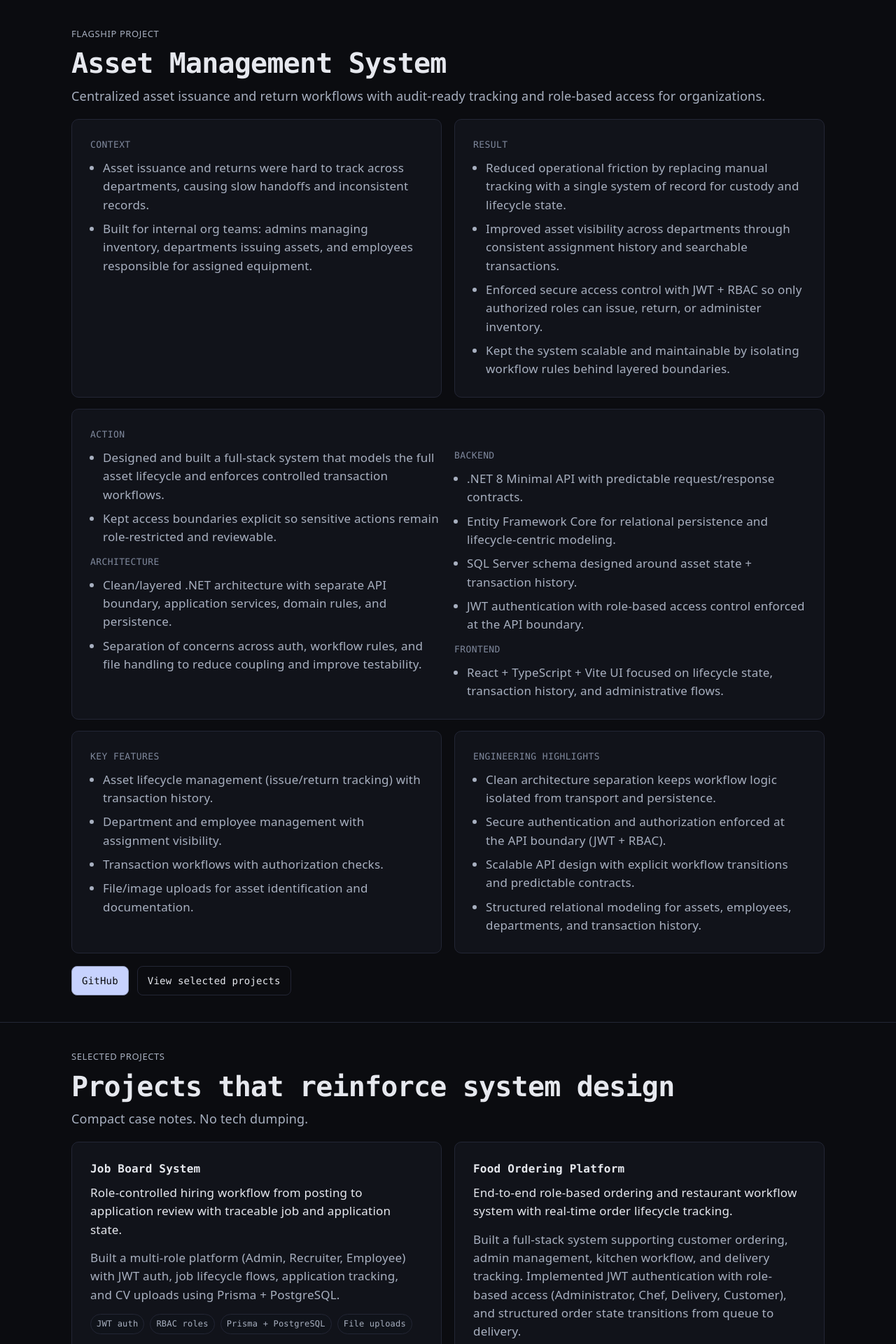
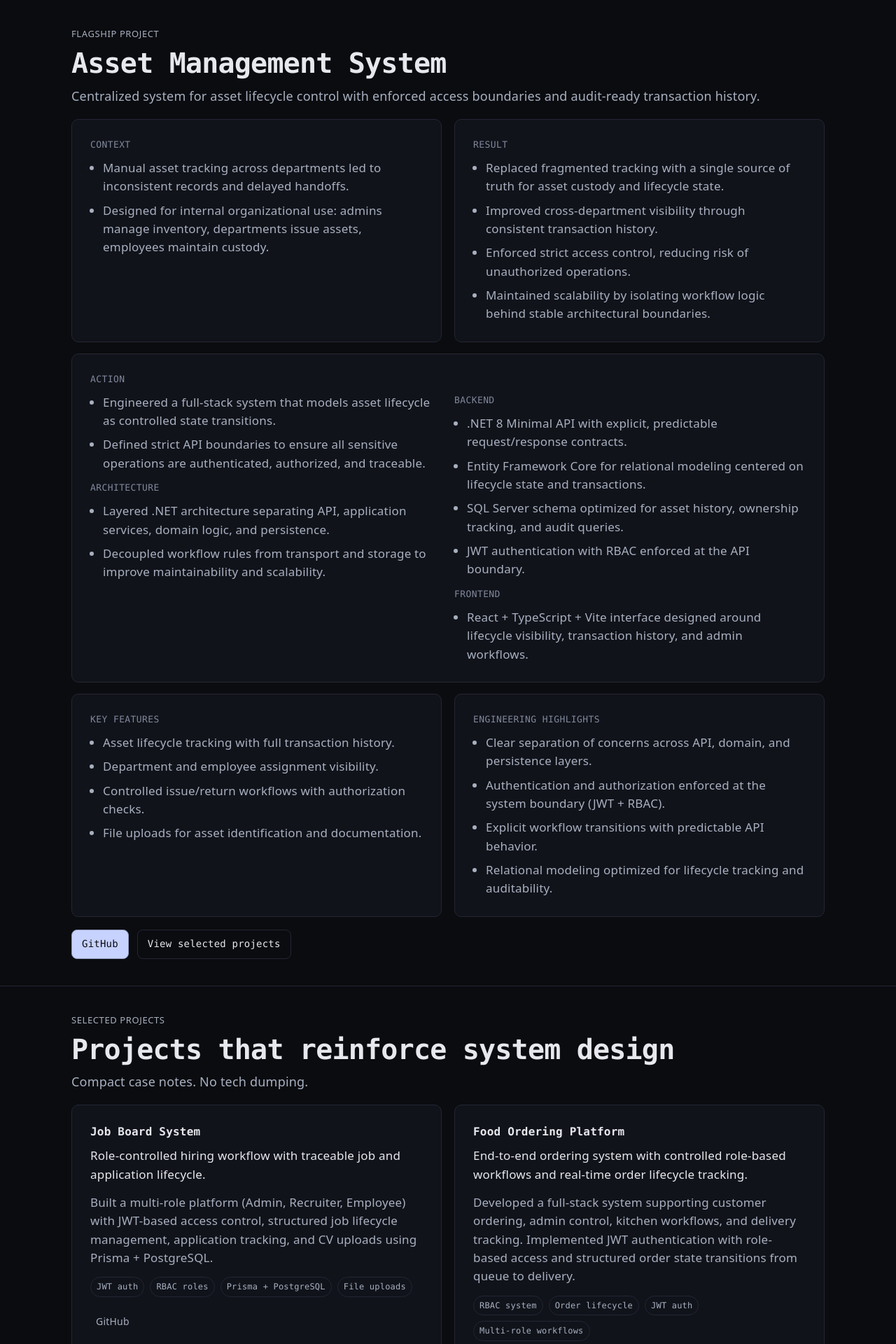
Before and after one commit to Addisu544/Portfolio, a React (Vite) app: page / in a window 1280 px wide. Shown: the part 680-2600 px from the top of the page at 70% size. Built offline with nearby package versions, Linux system fonts and the light colour scheme.

Commit message:
update the content

```diff
--- a/src/data/portfolio.ts
+++ b/src/data/portfolio.ts
@@ -1,3 +1,128 @@
+// import type { PortfolioContent } from './types'
+
+// export const portfolio: PortfolioContent = {
+//   person: {
+//     name: 'Addisu Agerie',
+//     availability: 'Open to opportunities',
+//     stackLine: 'Core: React · TypeScript · .NET · Node · PostgreSQL · SQL Server',
+//     identityLine: 'Backend-first full-stack: secure APIs, clean boundaries, measurable latency.',
+//     links: {
+//       linkedin: 'https://www.linkedin.com/in/addisu544',
+//       github: 'https://github.com/Addisu544',
+//       email: 'addisuagerie544@gmail.com',
+//       telegram: 'https://t.me/addisu544',
+//       resumePath: '/cv.pdf',
+//     },
+//   },
+//   hero: {
+//     headline: 'Full-stack engineer building secure, high-performance systems.',
+//     subheadline: 'Full-stack engineer @ INSA — focused on security, performance, and system design.',
+//     primaryCtaLabel: 'View flagship project',
+//     secondaryCtaLabel: 'Download CV / Contact',
+//     proofBullets: [
+//       'JWT + RBAC enforced at the API boundary for workflow-critical actions.',
+//       'Transaction-first lifecycle tracking with searchable custody history and audit-ready records.',
+//       'Layered .NET architecture to keep workflow rules stable as features scale.',
+//     ],
+//   },
+//   flagship: {
+//     id: 'flagship',
+//     title: 'Asset Management System',
+//     impact:
+//       'Centralized asset issuance and return workflows with audit-ready tracking and role-based access for organizations.',
+//     context: [
+//       'Asset issuance and returns were hard to track across departments, causing slow handoffs and inconsistent records.',
+//       'Built for internal org teams: admins managing inventory, departments issuing assets, and employees responsible for assigned equipment.',
+//     ],
+//     action: {
+//       summary: [
+//         'Designed and built a full-stack system that models the full asset lifecycle and enforces controlled transaction workflows.',
+//         'Kept access boundaries explicit so sensitive actions remain role-restricted and reviewable.',
+//       ],
+//       architecture: [
+//         'Clean/layered .NET architecture with separate API boundary, application services, domain rules, and persistence.',
+//         'Separation of concerns across auth, workflow rules, and file handling to reduce coupling and improve testability.',
+//       ],
+//       backend: [
+//         '.NET 8 Minimal API with predictable request/response contracts.',
+//         'Entity Framework Core for relational persistence and lifecycle-centric modeling.',
+//         'SQL Server schema designed around asset state + transaction history.',
+//         'JWT authentication with role-based access control enforced at the API boundary.',
+//       ],
+//       frontend: [
+//         'React + TypeScript + Vite UI focused on lifecycle state, transaction history, and administrative flows.',
+//       ],
+//       features: [
+//         'Asset lifecycle management (issue/return tracking) with transaction history.',
+//         'Department and employee management with assignment visibility.',
+//         'Transaction workflows with authorization checks.',
+//         'File/image uploads for asset identification and documentation.',
+//       ],
+//     },
+//     result: [
+//       'Reduced operational friction by replacing manual tracking with a single system of record for custody and lifecycle state.',
+//       'Improved asset visibility across departments through consistent assignment history and searchable transactions.',
+//       'Enforced secure access control with JWT + RBAC so only authorized roles can issue, return, or administer inventory.',
+//       'Kept the system scalable and maintainable by isolating workflow rules behind layered boundaries.',
+//     ],
+//     highlights: [
+//       'Clean architecture separation keeps workflow logic isolated from transport and persistence.',
+//       'Secure authentication and authorization enforced at the API boundary (JWT + RBAC).',
+//       'Scalable API design with explicit workflow transitions and predictable contracts.',
+//       'Structured relational modeling for assets, employees, departments, and transaction history.',
+//     ],
+//     links: {
+//       github: 'https://github.com/Addisu544/asset-management',
+//     },
+//   },
+//   selectedProjects: [
+//     {
+//       title: 'Job Board System',
+//       impact:
+//         'Role-controlled hiring workflow from posting to application review with traceable job and application state.',
+//       action:
+//         'Built a multi-role platform (Admin, Recruiter, Employee) with JWT auth, job lifecycle flows, application tracking, and CV uploads using Prisma + PostgreSQL.',
+//       tags: ['JWT auth', 'RBAC roles', 'Prisma + PostgreSQL', 'File uploads'],
+//       links: {
+//         github: 'https://github.com/Addisu544/job-board',
+//       },
+//     },
+//     {
+//       title: 'Food Ordering Platform',
+//       impact: 'End-to-end role-based ordering and restaurant workflow system with real-time order lifecycle tracking.',
+//       action:
+//         'Built a full-stack system supporting customer ordering, admin management, kitchen workflow, and delivery tracking. Implemented JWT authentication with role-based access (Administrator, Chef, Delivery, Customer), and structured order state transitions from queue to delivery.',
+//       tags: ['RBAC system', 'Order lifecycle', 'JWT auth', 'Dual database'],
+//       links: {
+//         github: 'https://github.com/Addisu544/online-pizza-ordering',
+//       },
+//     },
+//     {
+//       title: 'MovieHub',
+//       impact: 'High-performance movie discovery interface with real-time search, filtering, and infinite scrolling.',
+//       action:
+//         'Developed a frontend-focused SPA using React + Vite integrating TMDB APIs. Implemented infinite scrolling with IntersectionObserver, client-side filtering/sorting, and localStorage-backed favorites with theme persistence.',
+//       tags: ['Infinite scroll', 'API integration', 'State persistence', 'Responsive UI'],
+//       links: {
+//         github: 'https://github.com/Addisu544/MovieHub',
+//       },
+//     }
+//   ],
+//   professionalContext: {
+//     lines: [
+//       'INSA (Information Network Security Agency) — full-stack engineer on security-critical systems.',
+//       'Focus: secure API boundaries, performance budgets, and scalable system design.',
+//       'I optimize for measurable reliability: predictable contracts, controlled workflows, and observability-ready services.',
+//     ],
+//     edgeLine: 'I ramp fast on unfamiliar systems and turn ambiguity into production-ready decisions.',
+//   },
+//   contact: {
+//     heading: 'Contact',
+//     ctaLine: 'Reach out for backend-heavy full-stack roles focused on secure, high-performance systems.',
+//   },
+// }
+
+
 import type { PortfolioContent } from './types'
 
 export const portfolio: PortfolioContent = {
@@ -5,7 +130,7 @@ export const portfolio: PortfolioContent = {
     name: 'Addisu Agerie',
     availability: 'Open to opportunities',
     stackLine: 'Core: React · TypeScript · .NET · Node · PostgreSQL · SQL Server',
-    identityLine: 'Backend-first full-stack: secure APIs, clean boundaries, measurable latency.',
+    identityLine: 'Backend-first full-stack: secure APIs, controlled workflows, predictable performance.',
     links: {
       linkedin: 'https://www.linkedin.com/in/addisu544',
       github: 'https://github.com/Addisu544',
@@ -14,110 +139,141 @@ export const portfolio: PortfolioContent = {
       resumePath: '/cv.pdf',
     },
   },
+
   hero: {
     headline: 'Full-stack engineer building secure, high-performance systems.',
-    subheadline: 'Full-stack engineer @ INSA — focused on security, performance, and system design.',
+    subheadline: 'Full-stack engineer @ INSA — focused on API integrity, performance, and scalable system design.',
     primaryCtaLabel: 'View flagship project',
     secondaryCtaLabel: 'Download CV / Contact',
     proofBullets: [
-      'JWT + RBAC enforced at the API boundary for workflow-critical actions.',
-      'Transaction-first lifecycle tracking with searchable custody history and audit-ready records.',
-      'Layered .NET architecture to keep workflow rules stable as features scale.',
+      'JWT + RBAC enforced at the API boundary for workflow-critical operations.',
+      'Transaction-driven lifecycle tracking with audit-ready history and state control.',
+      'Layered .NET architecture that keeps business rules stable as the system evolves.',
     ],
   },
+
   flagship: {
     id: 'flagship',
     title: 'Asset Management System',
+
     impact:
-      'Centralized asset issuance and return workflows with audit-ready tracking and role-based access for organizations.',
+      'Centralized system for asset lifecycle control with enforced access boundaries and audit-ready transaction history.',
+
     context: [
-      'Asset issuance and returns were hard to track across departments, causing slow handoffs and inconsistent records.',
-      'Built for internal org teams: admins managing inventory, departments issuing assets, and employees responsible for assigned equipment.',
+      'Manual asset tracking across departments led to inconsistent records and delayed handoffs.',
+      'Designed for internal organizational use: admins manage inventory, departments issue assets, employees maintain custody.',
     ],
+
     action: {
       summary: [
-        'Designed and built a full-stack system that models the full asset lifecycle and enforces controlled transaction workflows.',
-        'Kept access boundaries explicit so sensitive actions remain role-restricted and reviewable.',
+        'Engineered a full-stack system that models asset lifecycle as controlled state transitions.',
+        'Defined strict API boundaries to ensure all sensitive operations are authenticated, authorized, and traceable.',
       ],
+
       architecture: [
-        'Clean/layered .NET architecture with separate API boundary, application services, domain rules, and persistence.',
-        'Separation of concerns across auth, workflow rules, and file handling to reduce coupling and improve testability.',
+        'Layered .NET architecture separating API, application services, domain logic, and persistence.',
+        'Decoupled workflow rules from transport and storage to improve maintainability and scalability.',
       ],
+
       backend: [
-        '.NET 8 Minimal API with predictable request/response contracts.',
-        'Entity Framework Core for relational persistence and lifecycle-centric modeling.',
-        'SQL Server schema designed around asset state + transaction history.',
-        'JWT authentication with role-based access control enforced at the API boundary.',
+        '.NET 8 Minimal API with explicit, predictable request/response contracts.',
+        'Entity Framework Core for relational modeling centered on lifecycle state and transactions.',
+        'SQL Server schema optimized for asset history, ownership tracking, and audit queries.',
+        'JWT authentication with RBAC enforced at the API boundary.',
       ],
+
       frontend: [
-        'React + TypeScript + Vite UI focused on lifecycle state, transaction history, and administrative flows.',
+        'React + TypeScript + Vite interface designed around lifecycle visibility, transaction history, and admin workflows.',
       ],
+
       features: [
-        'Asset lifecycle management (issue/return tracking) with transaction history.',
-        'Department and employee management with assignment visibility.',
-        'Transaction workflows with authorization checks.',
-        'File/image uploads for asset identification and documentation.',
+        'Asset lifecycle tracking with full transaction history.',
+        'Department and employee assignment visibility.',
+        'Controlled issue/return workflows with authorization checks.',
+        'File uploads for asset identification and documentation.',
       ],
     },
+
     result: [
-      'Reduced operational friction by replacing manual tracking with a single system of record for custody and lifecycle state.',
-      'Improved asset visibility across departments through consistent assignment history and searchable transactions.',
-      'Enforced secure access control with JWT + RBAC so only authorized roles can issue, return, or administer inventory.',
-      'Kept the system scalable and maintainable by isolating workflow rules behind layered boundaries.',
+      'Replaced fragmented tracking with a single source of truth for asset custody and lifecycle state.',
+      'Improved cross-department visibility through consistent transaction history.',
+      'Enforced strict access control, reducing risk of unauthorized operations.',
+      'Maintained scalability by isolating workflow logic behind stable architectural boundaries.',
     ],
+
     highlights: [
-      'Clean architecture separation keeps workflow logic isolated from transport and persistence.',
-      'Secure authentication and authorization enforced at the API boundary (JWT + RBAC).',
-      'Scalable API design with explicit workflow transitions and predictable contracts.',
-      'Structured relational modeling for assets, employees, departments, and transaction history.',
+      'Clear separation of concerns across API, domain, and persistence layers.',
+      'Authentication and authorization enforced at the system boundary (JWT + RBAC).',
+      'Explicit workflow transitions with predictable API behavior.',
+      'Relational modeling optimized for lifecycle tracking and auditability.',
     ],
+
     links: {
       github: 'https://github.com/Addisu544/asset-management',
     },
   },
+
   selectedProjects: [
     {
       title: 'Job Board System',
       impact:
-        'Role-controlled hiring workflow from posting to application review with traceable job and application state.',
+        'Role-controlled hiring workflow with traceable job and application lifecycle.',
+
       action:
-        'Built a multi-role platform (Admin, Recruiter, Employee) with JWT auth, job lifecycle flows, application tracking, and CV uploads using Prisma + PostgreSQL.',
+        'Built a multi-role platform (Admin, Recruiter, Employee) with JWT-based access control, structured job lifecycle management, application tracking, and CV uploads using Prisma + PostgreSQL.',
+
       tags: ['JWT auth', 'RBAC roles', 'Prisma + PostgreSQL', 'File uploads'],
+
       links: {
         github: 'https://github.com/Addisu544/job-board',
       },
     },
+
     {
       title: 'Food Ordering Platform',
-      impact: 'End-to-end role-based ordering and restaurant workflow system with real-time order lifecycle tracking.',
+      impact:
+        'End-to-end ordering system with controlled role-based workflows and real-time order lifecycle tracking.',
+
       action:
-        'Built a full-stack system supporting customer ordering, admin management, kitchen workflow, and delivery tracking. Implemented JWT authentication with role-based access (Administrator, Chef, Delivery, Customer), and structured order state transitions from queue to delivery.',
-      tags: ['RBAC system', 'Order lifecycle', 'JWT auth', 'Dual database'],
+        'Developed a full-stack system supporting customer ordering, admin control, kitchen workflows, and delivery tracking. Implemented JWT authentication with role-based access and structured order state transitions from queue to delivery.',
+
+      tags: ['RBAC system', 'Order lifecycle', 'JWT auth', 'Multi-role workflows'],
+
       links: {
         github: 'https://github.com/Addisu544/online-pizza-ordering',
       },
     },
+
     {
       title: 'MovieHub',
-      impact: 'High-performance movie discovery interface with real-time search, filtering, and infinite scrolling.',
+      impact:
+        'High-performance movie discovery interface with real-time search and seamless browsing experience.',
+
       action:
-        'Developed a frontend-focused SPA using React + Vite integrating TMDB APIs. Implemented infinite scrolling with IntersectionObserver, client-side filtering/sorting, and localStorage-backed favorites with theme persistence.',
+        'Built a React + Vite SPA integrating TMDB APIs with infinite scrolling (IntersectionObserver), client-side filtering/sorting, and localStorage-backed favorites with theme persistence.',
+
       tags: ['Infinite scroll', 'API integration', 'State persistence', 'Responsive UI'],
+
       links: {
         github: 'https://github.com/Addisu544/MovieHub',
       },
-    }
+    },
   ],
+
   professionalContext: {
     lines: [
       'INSA (Information Network Security Agency) — full-stack engineer on security-critical systems.',
-      'Focus: secure API boundaries, performance budgets, and scalable system design.',
-      'I optimize for measurable reliability: predictable contracts, controlled workflows, and observability-ready services.',
+      'Focused on API integrity, performance constraints, and scalable system design.',
+      'Build systems with predictable behavior, controlled workflows, and production-ready reliability.',
     ],
-    edgeLine: 'I ramp fast on unfamiliar systems and turn ambiguity into production-ready decisions.',
+
+    edgeLine:
+      'Quickly adapt to unfamiliar systems and turn ambiguity into production-ready decisions.',
   },
+
   contact: {
     heading: 'Contact',
-    ctaLine: 'Reach out for backend-heavy full-stack roles focused on secure, high-performance systems.',
+    ctaLine:
+      'Reach out for backend-heavy full-stack roles focused on secure, high-performance systems.',
   },
 }
```
